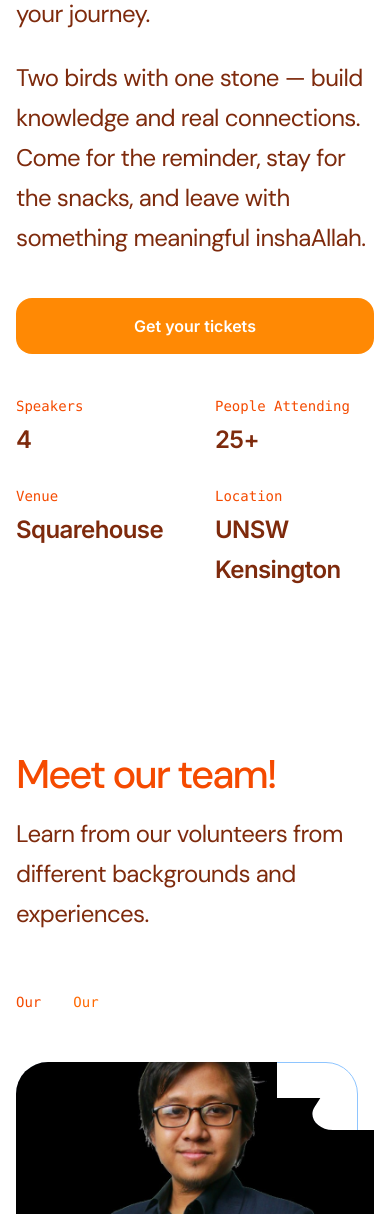
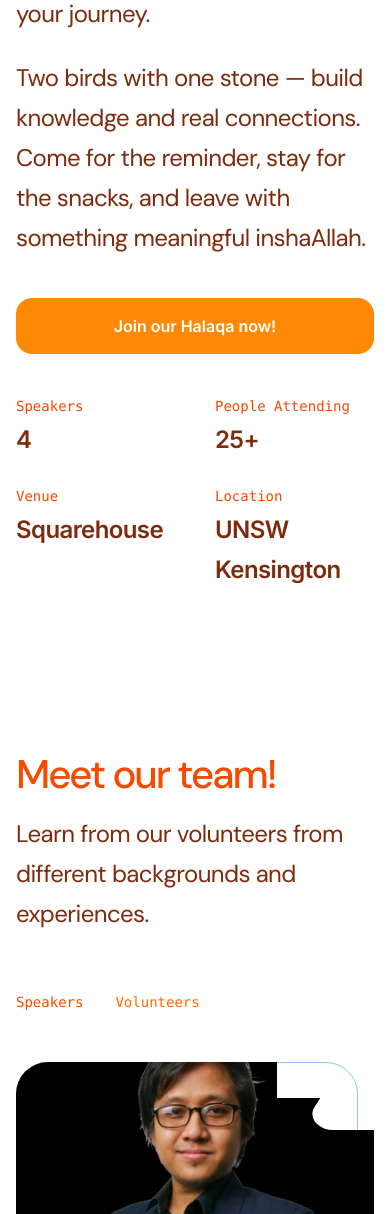
Before and after one commit to A-Ariyanto/halaqa-page, a Next.js app: page / in a window 390 px wide. Shown: the part 1458-2672 px from the top of the page. Built offline with nearby package versions, Linux system fonts and the light colour scheme.

Commit message:
Fix bug where in phone mode, the button does not work

```diff
--- a/src/components/Hero.tsx
+++ b/src/components/Hero.tsx
@@ -33,8 +33,8 @@ export function Hero() {
               stay for the snacks, and leave with something meaningful inshaAllah.
             </p>
           </div>
-          <Button href="#" className="mt-10 w-full sm:hidden">
-            Get your tickets
+          <Button href="#qrCode" className="mt-10 w-full sm:hidden">
+            Join our Halaqa now!
           </Button>
           <dl className="mt-10 grid grid-cols-2 gap-x-10 gap-y-6 sm:mt-16 sm:gap-x-16 sm:gap-y-10 sm:text-center lg:auto-cols-auto lg:grid-flow-col lg:grid-cols-none lg:justify-start lg:text-left">
             {[
--- a/src/components/Speakers.tsx
+++ b/src/components/Speakers.tsx
@@ -18,8 +18,8 @@ import amjadProfileImage from '@/images/avatars/speaker.png'
 
 const teams = [
   {
-    name: 'Our',
-    title: 'Speakers',
+    name: 'Speakers',
+    title: 'Test',
     sectionNumber: '1',
     speakers: [
       {
@@ -35,8 +35,8 @@ const teams = [
     ],
   },
   {
-    name: 'Our',
-    title: 'Volunteers',
+    name: 'Volunteers',
+    title: 'Test',
     sectionNumber: '2',
     speakers: [
       {
```
Also changed, not shown: src/images/ISOC-halaqa-qr-code.png (added), src/images/YOSH-qr-code.png (added).
